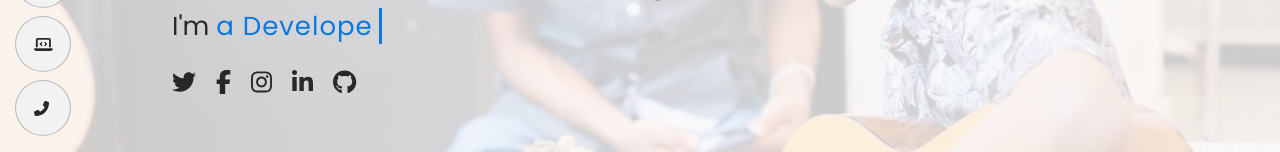
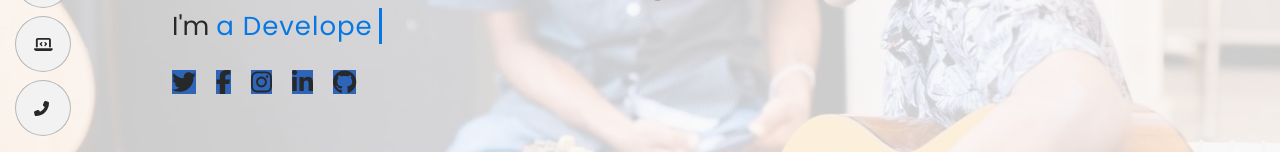
Before and after one commit to rajivaPavan/rajivaPavan.github.io, a Vue app: page / in a window 1280 px wide. Shown: the part 384-536 px from the top of the page. Built offline with nearby package versions, Linux system fonts and the light colour scheme.

Commit message:
working on colored social media icons

```diff
--- a/src/components/AppContact.vue
+++ b/src/components/AppContact.vue
@@ -23,7 +23,7 @@
           </div>
         </div>
         <div class="col-lg-6">
-          <SocialLinks/>
+          <SocialLinks colored="true"/>
         </div>
       </div>
 
@@ -138,15 +138,13 @@ export default {
   padding: 8px 0;
   margin-right: 4px;
   border-radius: 50%;
+  display: flex;
+  justify-content: center;
+  align-items: center;
   text-align: center;
   width: 36px;
   height: 36px;
   transition: 0.3s;
 }
 
-:deep(.social-links a:hover) {
-  background: var(--color-link-hover);
-  color: var(--color-text-in-primary);
-  text-decoration: none;
-}
 </style>
--- a/src/components/AppHero.vue
+++ b/src/components/AppHero.vue
@@ -86,7 +86,7 @@ export default {
 :deep(.social-links a) {
   font-size: 24px;
   display: inline-block;
-  color: var(--color-heading);
+  color: var(--color-heading) !important;
   line-height: 1;
   margin-right: 20px;
   transition: none;
--- a/src/components/SocialLinks.vue
+++ b/src/components/SocialLinks.vue
@@ -2,14 +2,27 @@
   <div class="social-links">
     <div v-for="social in socialLinks" class="social-icon-container">
       <a :class="social.name" :href="social.link" target="_blank">
-        <font-awesome-icon :icon="social.icon"/>
+        <img v-if="colored" :src="social.icon" :alt="social.link">
+        <font-awesome-icon v-else :icon="social.icon"/>
       </a>
     </div>
   </div>
 </template>
+<style lang="scss" scoped>
+.social-icon-container{
+  a{
+    background-color: var(--color-link);
+  }
+  img{
+    width: 100%;
+    height: 100%;
+  }
+}
+</style>
 <script>
 import {my} from "../store/store";
 import {faFacebookF, faGithub, faInstagram, faLinkedinIn, faTwitter} from "@fortawesome/free-brands-svg-icons";
+import {imageUrls} from "../store/urls";
 
 const SocialLink = (name, link, icon) => {
   return {
@@ -19,16 +32,31 @@ const SocialLink = (name, link, icon) => {
 
 export default {
   name: 'SocialLinks',
+  props:{
+    colored: false
+  },
   data() {
     const socials = my.socials;
+    if(this.colored)
     return {
       socialLinks: [
-        SocialLink('twitter', socials.twitter, faTwitter),
-        SocialLink('facebook', socials.facebook, faFacebookF),
-        SocialLink('instagram', socials.instagram, faInstagram),
-        SocialLink('linkedin', socials.linkedin, faLinkedinIn),
-        SocialLink('github', socials.github, faGithub),
+        SocialLink('twitter', socials.twitter, imageUrls.twitter),
+        SocialLink('facebook', socials.facebook, imageUrls.facebook),
+        SocialLink('instagram', socials.instagram, imageUrls.instagram),
+        SocialLink('linkedin', socials.linkedin, imageUrls.linkedin),
+        SocialLink('github', socials.github, imageUrls.github),
       ]
+    }
+    else{
+      return {
+        socialLinks: [
+          SocialLink('twitter', socials.twitter, faTwitter),
+          SocialLink('facebook', socials.facebook, faFacebookF),
+          SocialLink('instagram', socials.instagram, faInstagram),
+          SocialLink('linkedin', socials.linkedin, faLinkedinIn),
+          SocialLink('github', socials.github, faGithub),
+        ]
+      }
     }
   }
 }
```
